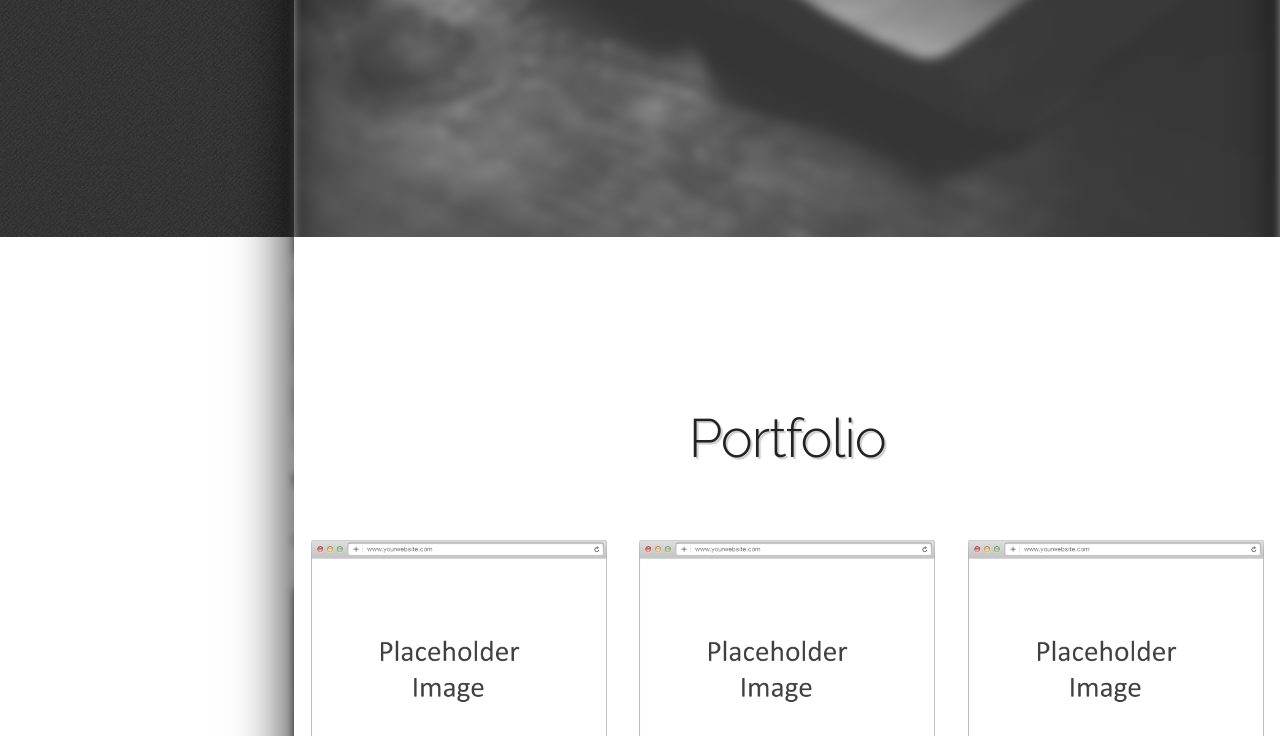
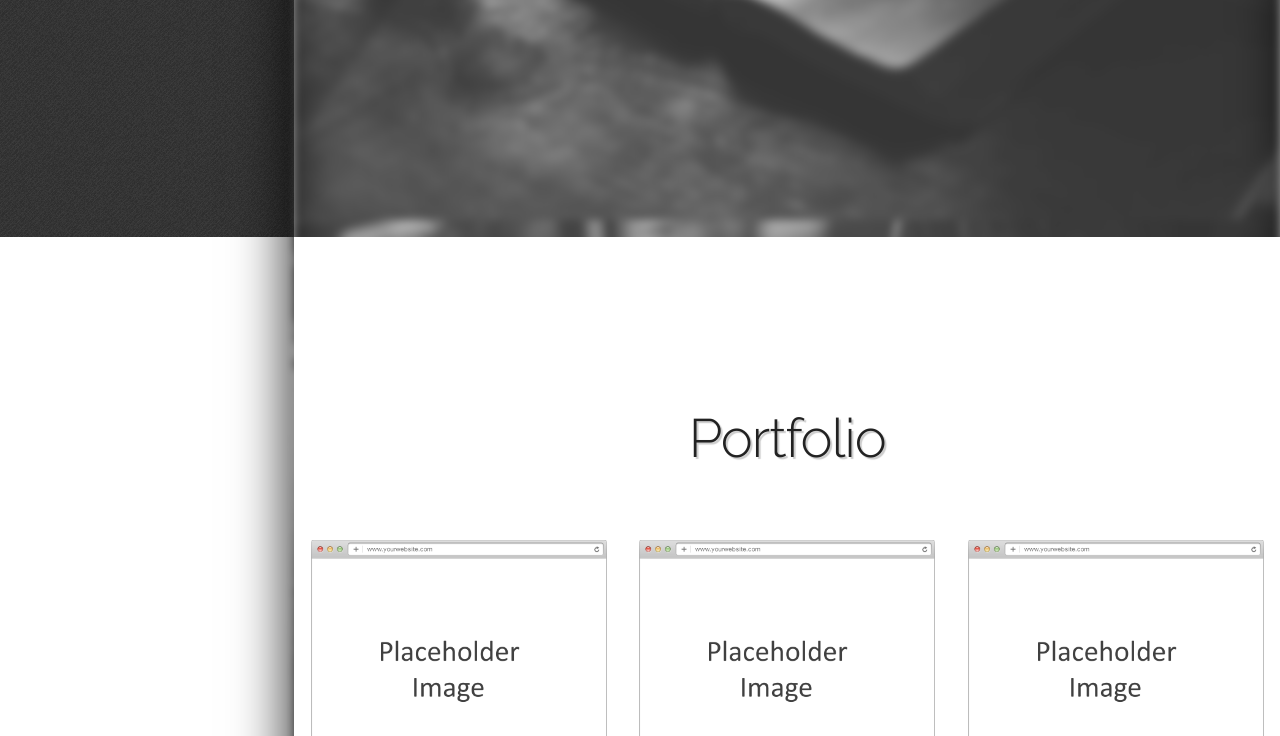
Before and after one commit to royshouvik/p1, a plain HTML site: page index.html in a window 1280 px wide. Shown: the part 563-1299 px from the top of the page. Drawn offline with Linux system fonts and the light colour scheme.

Commit message:
trying background size contain

```diff
--- a/css/style2.css
+++ b/css/style2.css
@@ -255,8 +255,8 @@ ul.social {
     background-image: url(images/bg.jpg);
     overflow: hidden;
     background-attachment: fixed;
-    background-clip: border-box;
-    background-size: cover;
+    /*background-clip: border-box;*/
+    background-size: contain;
     background-position: center center;
     box-shadow: inset 0 0 48px 0 rgba(0, 0, 0, 0.7), 0 0 48px 10px rgba(0, 0, 0, 0.7);
     width: 100%;
```
